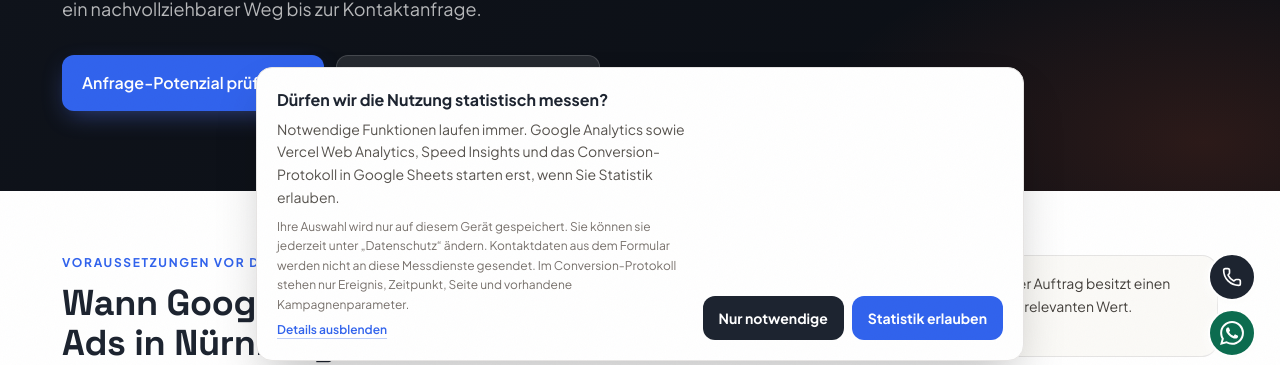
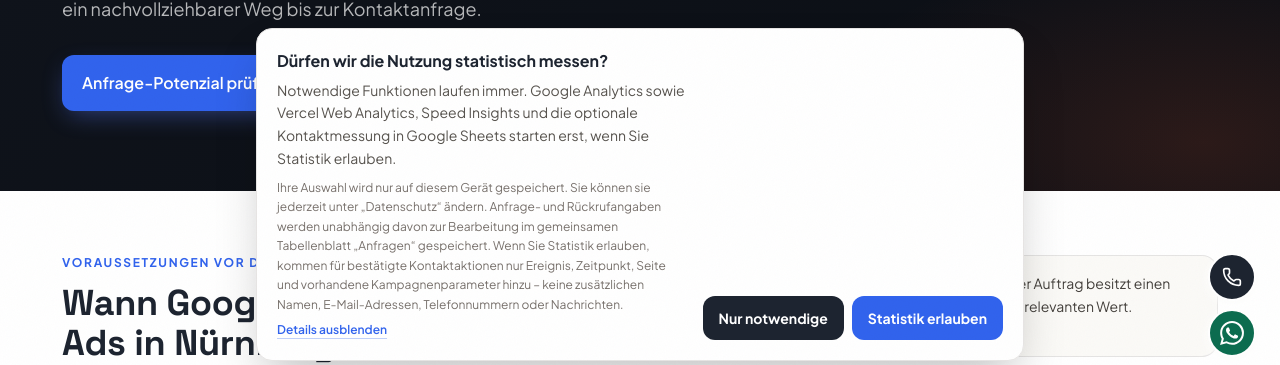
Before and after one commit to Exxd00/ixa-lead.de, a Next.js app: page /google-ads-nuernberg in a window 1280 px wide. Both pictures are taken after a click on the button "Details anzeigen". Shown: the part 419-784 px from the top of the page. Built offline with nearby package versions, Linux system fonts and the light colour scheme; no server answers.

Commit message:
Unify lead and conversion sheet

```diff
--- a/src/components/MeasurementConsent.tsx
+++ b/src/components/MeasurementConsent.tsx
@@ -111,16 +111,19 @@ function ConsentBanner({
           </p>
           <p className="mt-1.5 text-sm leading-relaxed text-stone-600">
             Notwendige Funktionen laufen immer. Google Analytics sowie Vercel
-            Web Analytics, Speed Insights und das Conversion-Protokoll in
+            Web Analytics, Speed Insights und die optionale Kontaktmessung in
             Google Sheets starten erst, wenn Sie Statistik erlauben.
           </p>
           {showDetails && (
             <p className="mt-2 text-xs leading-relaxed text-stone-500">
               Ihre Auswahl wird nur auf diesem Gerät gespeichert. Sie können sie
-              jederzeit unter „Datenschutz“ ändern. Kontaktdaten aus dem
-              Formular werden nicht an diese Messdienste gesendet. Im
-              Conversion-Protokoll stehen nur Ereignis, Zeitpunkt, Seite und
-              vorhandene Kampagnenparameter.
+              jederzeit unter „Datenschutz“ ändern. Anfrage- und Rückrufangaben
+              werden unabhängig davon zur Bearbeitung im gemeinsamen
+              Tabellenblatt „Anfragen“ gespeichert. Wenn Sie Statistik
+              erlauben, kommen für bestätigte Kontaktaktionen nur Ereignis,
+              Zeitpunkt, Seite und vorhandene Kampagnenparameter hinzu – keine
+              zusätzlichen Namen, E-Mail-Adressen, Telefonnummern oder
+              Nachrichten.
             </p>
           )}
           <button
--- a/src/components/PrivacyDialog.tsx
+++ b/src/components/PrivacyDialog.tsx
@@ -70,18 +70,22 @@ export function PrivacyDialog({
             </h3>
             <p>
               Nach dem Absenden werden die Anfrageangaben serverseitig in Google
-              Sheets gespeichert. Resend versendet dazu eine Benachrichtigung
-              per E-Mail an den Verantwortlichen. Diese Dienste werden nur zur
-              Bearbeitung Ihrer Anfrage eingesetzt; Ihre Formularangaben werden
-              nicht an die unten genannten Messdienste übermittelt.
+              Sheets im gemeinsamen Tabellenblatt „Anfragen“ gespeichert.
+              Resend versendet dazu eine Benachrichtigung per E-Mail an den
+              Verantwortlichen. Diese Dienste werden zur Bearbeitung Ihrer
+              Anfrage oder Ihres Rückrufwunsches eingesetzt; Ihre
+              Formularangaben werden nicht an die unten genannten Messdienste
+              übermittelt.
             </p>
             <p className="mt-2">
               Wenn Sie optionale Statistik erlauben, speichern wir bestätigte
-              Kontaktaktionen zusätzlich in einem getrennten Conversion-Protokoll
-              in Google Sheets. Es enthält Ereignis, Zeitpunkt, Seite,
-              Einstiegspunkt und vorhandene Kampagnenparameter wie GCLID oder
-              UTM-Werte, aber keine Namen, Telefonnummern, E-Mail-Adressen oder
-              Nachrichten.
+              Kontaktaktionen wie einen direkten Telefonklick, die bestätigte
+              WhatsApp-Weiterleitung oder den erfolgreichen Formularabschluss
+              ebenfalls in dieser Übersicht. Dafür kommen nur Ereignis,
+              Zeitpunkt, Seite, Einstiegspunkt und vorhandene
+              Kampagnenparameter wie GCLID oder UTM-Werte hinzu. Die Messung
+              erhebt keine zusätzlichen Namen, Telefonnummern, E-Mail-Adressen
+              oder Nachrichten.
             </p>
           </div>
           <div>
@@ -97,13 +101,13 @@ export function PrivacyDialog({
             <h3 className="mb-1 font-bold text-navy">Optionale Statistik</h3>
             <p>
               Google Analytics 4 (Google Ireland Limited), Vercel Web
-              Analytics, Speed Insights und das beschriebene
-              Conversion-Protokoll helfen uns, Nutzung, Kontaktwege und
-              technische Leistung der Website zu verstehen. Diese Messung
-              startet erst, wenn Sie „Statistik erlauben“ wählen. Die
-              Rechtsgrundlage ist Ihre Einwilligung (Art. 6 Abs. 1 lit. a DSGVO
-              und § 25 Abs. 1 TDDDG). Werbe- und
-              Personalisierungsspeicher von Google bleiben deaktiviert.
+              Analytics, Speed Insights und die beschriebene optionale
+              Kontaktmessung helfen uns, Nutzung, Kontaktwege und technische
+              Leistung der Website zu verstehen. Diese Messung startet erst,
+              wenn Sie „Statistik erlauben“ wählen. Die Rechtsgrundlage ist Ihre
+              Einwilligung (Art. 6 Abs. 1 lit. a DSGVO und § 25 Abs. 1 TDDDG).
+              Werbe- und Personalisierungsspeicher von Google bleiben
+              deaktiviert.
             </p>
             <button
               className="focus-ring mt-2 rounded-lg border border-stone-300 bg-white px-3 py-2 text-xs font-bold text-navy transition-colors hover:bg-stone-50"
```
Also changed, not shown: 2 other files (tests, documents, lock files or other folders).
